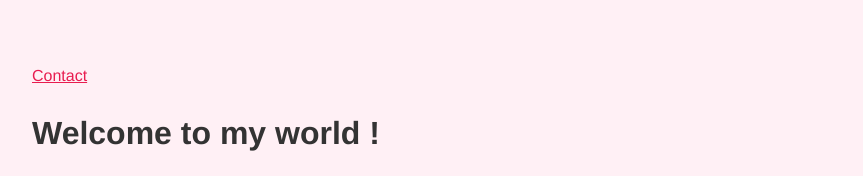
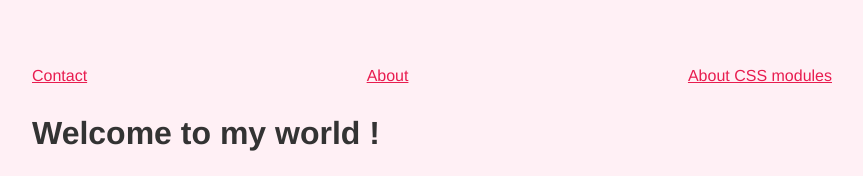
Before and after one commit to tomtomtomtom44/indira-music-duo, a Gatsby site: page / in a window 1280 px wide. Shown: the top 176 px of the page, without its empty margins (208-1071 px from the left). Built offline with nearby package versions, Linux system fonts and the light colour scheme; Gatsby itself is replaced by a stand-in of ours.

Commit message:
test ajout liens sur home page avec style flex dans css global

```diff
--- a/src/pages/index.js
+++ b/src/pages/index.js
@@ -6,7 +6,12 @@ import nazila_welcome from "./nazila_welcome.jpg"
 export default function Home() {
   return (
     <div>
+      <div className="liens">
       <Link to="/contact/">Contact</Link>
+      <Link to="/about/">About</Link>
+      <Link to="/about-css-modules/">About CSS modules</Link>
+      </div>
+
       <Header headerText="Welcome to my world !" />
       <p>Hope you like it.</p>
     <img src={nazila_welcome} alt="" />
--- a/src/styles/global.css
+++ b/src/styles/global.css
@@ -39,3 +39,8 @@ strong {
 a {
     color: #e81c4f;
   }
+
+.liens {
+  display: flex;
+    justify-content: space-between;
+}
```
